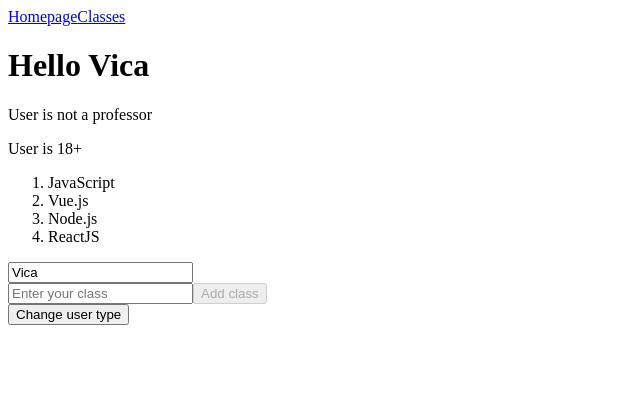
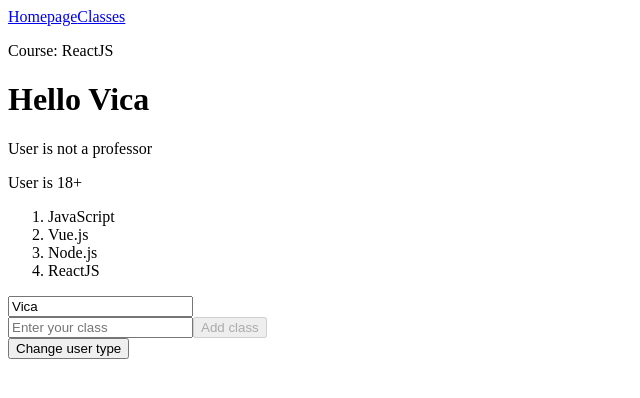
Before and after one commit to Vica-lab-dev/Vue.js, a Vue app in the folder 2-components/: page / in a window 1280 px wide. Shown: the top 398 px of the page, without its empty margins (0-640 px from the left). Built offline with nearby package versions, Linux system fonts and the light colour scheme.

Commit message:
feat: integrate ClassInfo component into App.vue

```diff
--- a/2-components/src/App.vue
+++ b/2-components/src/App.vue
@@ -1,5 +1,6 @@
 <template>
   <Navigation></Navigation>
+  <ClassInfoComponent :className="'ReactJS'"></ClassInfoComponent>
 
   <h1>Hello {{ name }}</h1>
 
@@ -28,10 +29,11 @@
 <script>
 
 import Navigation from "@/components/Navigation.vue";
+import ClassInfoComponent from "@/components/ClassInfo.vue";
 
 export default {
   name: "App",
-  components: {Navigation},
+  components: {Navigation, ClassInfoComponent},
   data() {
     return {
       name: "Vica",
```
